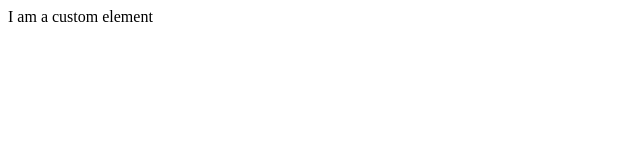
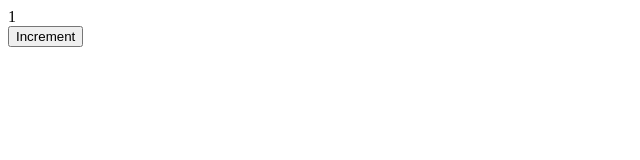
Before and after one commit to marcoms/make-element, a website: page demo/index.html in a window 1280 px wide. Shown: the whole page, without its empty margins (0-640 px from the left). Drawn offline with Linux system fonts and the light colour scheme.

Commit message:
Update demo code to a counter component

```diff
--- a/demo/index.html
+++ b/demo/index.html
@@ -5,36 +5,41 @@
         <title>test</title>
     </head>
     <body>
-        <custom-element></custom-element>
+        <counter-element></counter-element>
 
         <script src="/dist/index.js"></script>
         <script>
-            // TODO: make a better demo!
-
-            const def = {
-                props: {
-                    prop: {
-                        attr: 'prop-attr',
-                        init: 'example default',
+        const CounterElement = makeElement({
+            props: {
+                counter: {
+                    init: 1,
+                    set(counter) {
+                        console.log('counter: setting counter text content');
+                        this.$['counter'].textContent = counter;
                     },
                 },
+            },
 
-                methods: {
-                    whoami() {
-                        console.log('I am a custom-element and I have a prop =', this.prop);
-                    },
+            methods: {
+                increment() {
+                    console.log('counter: incrementing counter by 1');
+                    ++this.counter;
                 },
+            },
 
-                template: 'I am a custom element',
-                shadowDom: true,
+            ready() {
+                console.log('counter: setting click listener');
+                this.$['increment-button'].onclick = () => { this.increment() };
+            },
 
-                ready() {
-                    console.log('Hello from the ready function');
-                },
-            };
+            shadowDom: true,
+            template: `
+                <div id="counter"></div>
+                <button id="increment-button">Increment</button>
+            `,
+        });
 
-            const CustomElement = makeElement(def);
-            customElements.define('custom-element', CustomElement);
+        customElements.define('counter-element', CounterElement);
         </script>
     </body>
 </html>
```
